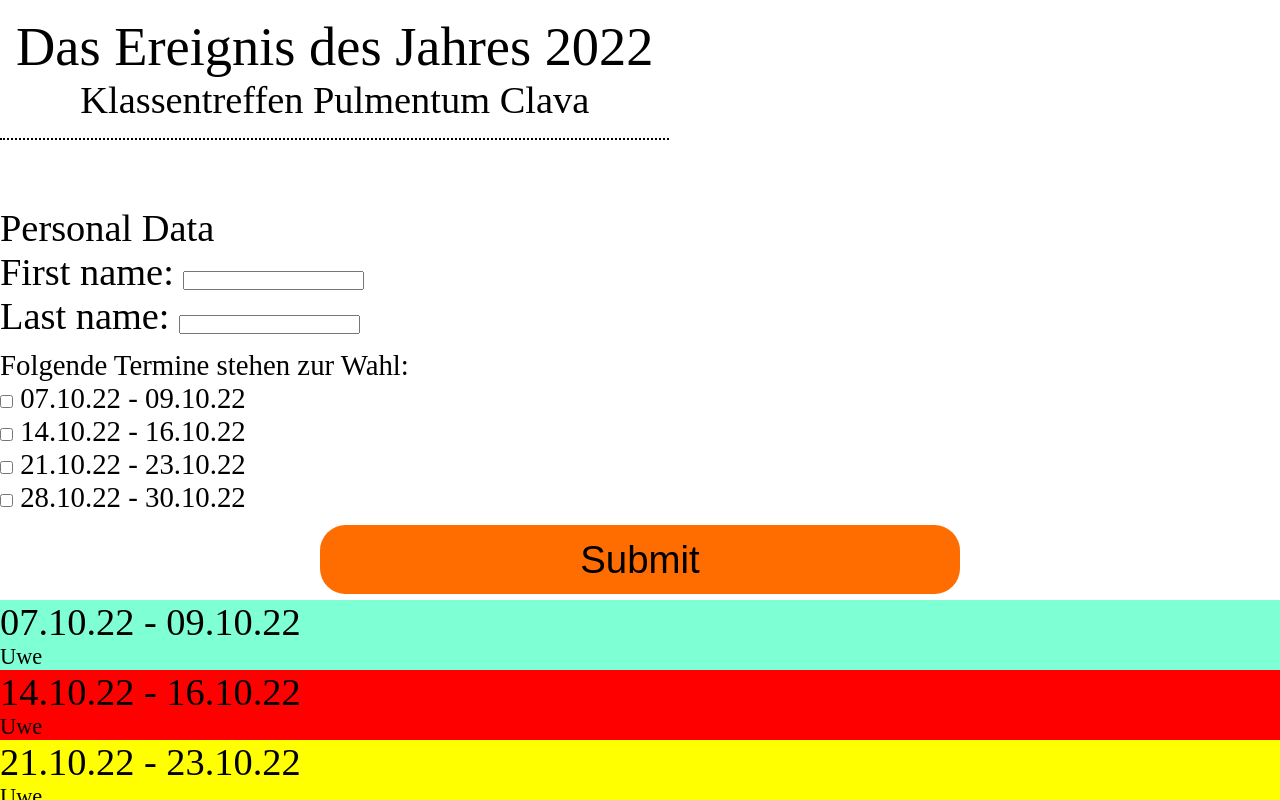
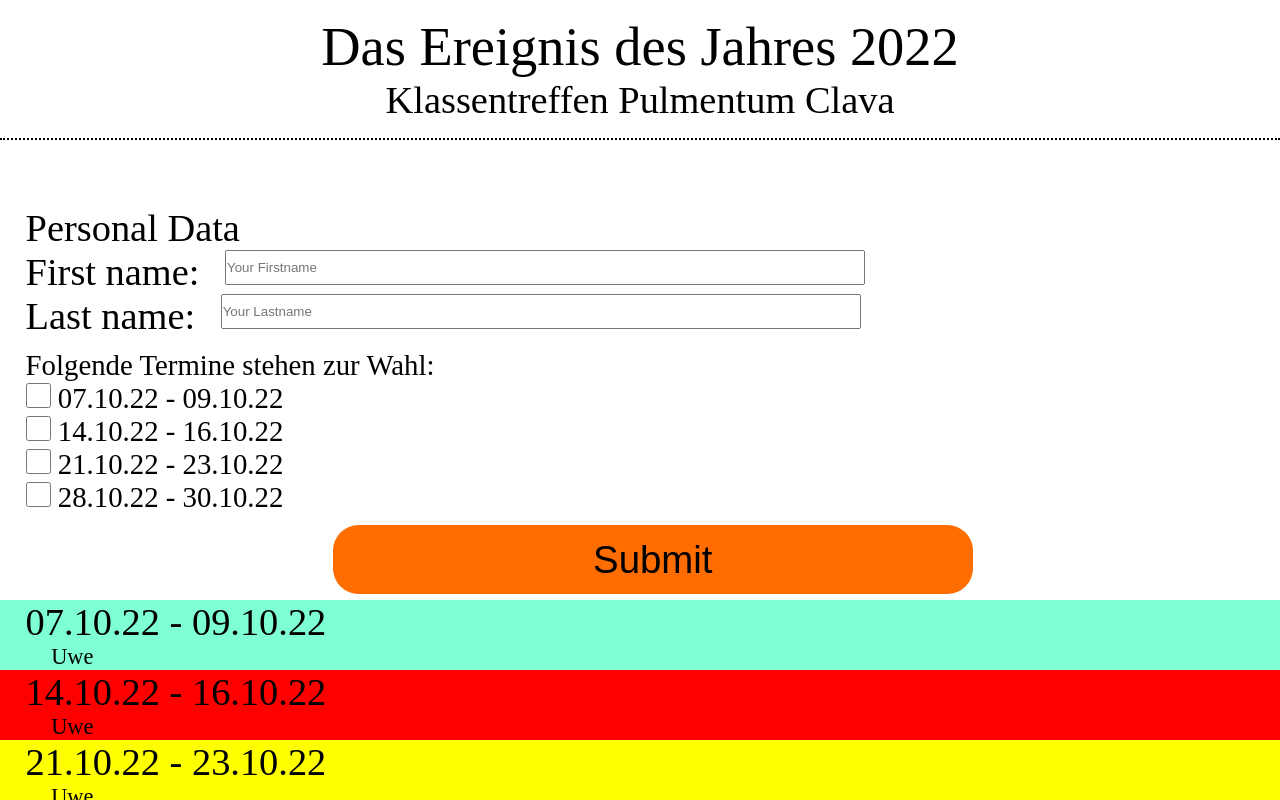
Before and after one commit to UweK17/klatrefumf, a website: page index.html in a window 1280 px wide. Drawn offline with Linux system fonts and the light colour scheme.

Commit message:
korrekturen in main

```diff
--- a/index.html
+++ b/index.html
@@ -20,31 +20,31 @@
                     <div>
 
                         <label for="firstname">First name: </label>
-                        <input type="text" id="firstname" name="firstname">
+                        <input type="text" id="firstname" name="firstname" class="nameboxSize" placeholder="Your Firstname">
                     </div>
                     <div>
                         <label for="lastname">Last name: </label>
-                        <input type="text" name="lastname" id="lastname">
+                        <input type="text" name="lastname" id="lastname" class="nameboxSize" placeholder="Your Lastname">
                     </div>
                 </div>
 
                 <div class="terminAuswahl">
                     <p>Folgende Termine stehen zur Wahl:</p>
                     <div>
-                        <input type="checkbox" name="siebter" id="siebter">
+                        <input type="checkbox" name="siebter" id="siebter" class="cbSize">
                         <label for="siebter">07.10.22 - 09.10.22</label>
                     </div>
                     <div>
-                        <input type="checkbox" name="vierzehnter" id="vierzehnter">
+                        <input type="checkbox" name="vierzehnter" id="vierzehnter" class="cbSize">
                         <label for="vierzehnter">14.10.22 - 16.10.22</label>
                     </div>
                     <div>
-                        <input type="checkbox" name="einundzwanzigster" id="einundzwanzigster">
+                        <input type="checkbox" name="einundzwanzigster" id="einundzwanzigster" class="cbSize">
                         <label for="einundzwanzigster">21.10.22 - 23.10.22</label>
                     </div>
                     <div>
-                        <input type="checkbox" name="achtundzwanzigster" id="achtundzwanzigster">
-                        <label for="achtundzwanzigster">28.10.22 - 30.10.22</label>
+                        <input type="checkbox" name="achtundzwanzigster" id="achtundzwanzigster" class="cbSize">
+                        <label for="achtundzwanzigster" >28.10.22 - 30.10.22</label>
                     </div>
                 </div>
 
--- a/sass/_footer.scss
+++ b/sass/_footer.scss
@@ -7,25 +7,31 @@ footer{
     max-height: 25%;
 }
 
+.d7,
+.d14,
+.d21,
+.d28{
+    font-size: var.$fs2;
+    padding-left: 2vw;
+}
+
 .d7 {
-    font-size: var.$fs2;
+
     background-color: aquamarine;
 }
 
-.d14 {
-    font-size: var.$fs2;
+.d14 {;
     background-color: red;
 }
 
-.d21 {
-    font-size: var.$fs2;
+.d21 {;
     background-color: yellow;
 }
 
-.d28 {
-    font-size: var.$fs2;
+.d28 {;
     background-color: grey;
 }
 .name{
     font-size: var.$fs1;
+    padding-left: 2vw;
 }
--- a/sass/_header.scss
+++ b/sass/_header.scss
@@ -6,6 +6,7 @@ header{
     position: fixed;
     top: 0;
     max-height: 25%;
+    min-width: 100vw;
 }
 
 .headline{
--- a/sass/_main.scss
+++ b/sass/_main.scss
@@ -14,16 +14,35 @@ form{
     display: flex;
     flex-direction: column;
     justify-content: space-around;
+    padding-left: 2vw;
 }
+
+
+
 
 .eingabeName{
     font-size: var.$fs2;
+    position: relative;
+}
+
+input.nameboxSize{
+    position: absolute;
+    height: 35px;
+    width: 50vw;
+    margin-left: 2vw;
 }
 
 .terminAuswahl{
     font-size: calc(var.$fs2 * 0.75);
+    position: relative;
+    display: flex;
+    flex-direction: column;
 }
 
+input.cbSize{
+    width: 25px;
+    height: 25px;
+}
 
 .submitButton{
     display: flex;
```
Also changed, not shown: css/style.css, 1 other file.
